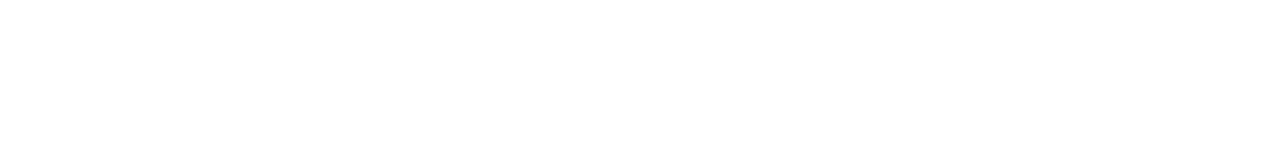
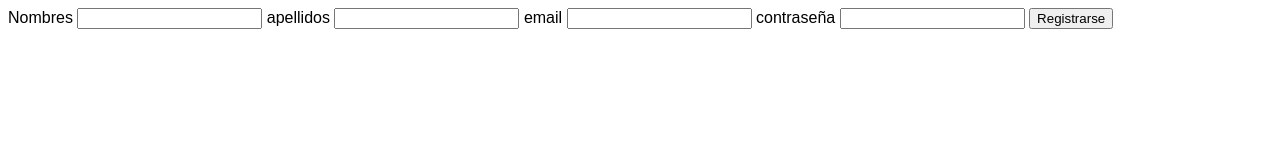
Before and after one commit to Markgoat/ejemplo, a website: page public/registro.html in a window 1280 px wide. Drawn offline with Linux system fonts and the light colour scheme.

Commit message:
registro html

```diff
--- a/public/registro.html
+++ b/public/registro.html
@@ -5,10 +5,19 @@
     <meta http-equiv="X-UA-Compatible" content="IE=edge">
     <meta name="viewport" content="width=device-width, initial-scale=1.0">
     <title>Registro</title>
+    <link rel="stylesheet" href="main.css">
 </head>
 <body>
-    <form action="">
-
+    <form action="#" class="formulario">
+        <label for="username">Nombres</label>
+        <input type="text" >
+        <label for="username">apellidos</label>
+        <input type="text" >
+        <label for="username">email</label>
+        <input type="email" >
+        <label for="username">contraseña</label>
+        <input type="password" >
+        <input type="submit" value="Registrarse">
     </form>
 
 </body>
```
